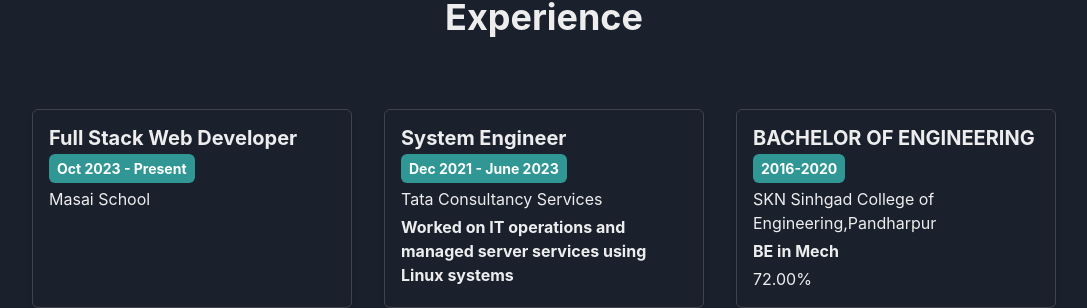
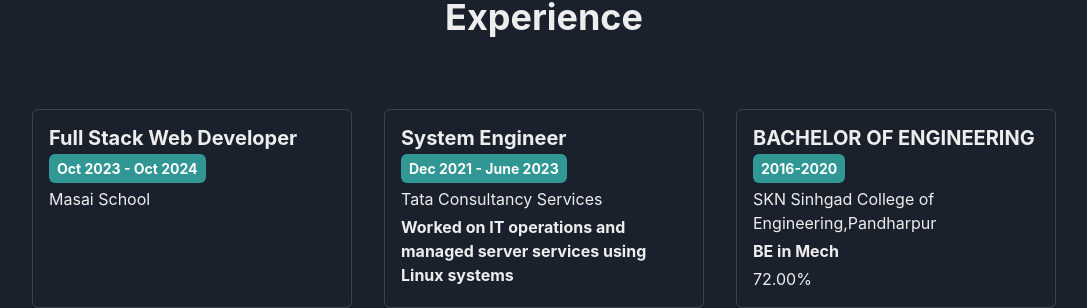
Before and after one commit to AwatadePritam/AwatadePritam.github.io, a React (Vite) app: page / in a window 1280 px wide. Shown: the part 1841-2149 px from the top of the page, without its empty margins (96-1183 px from the left). Built offline with nearby package versions, Linux system fonts and the light colour scheme.

Commit message:
portfolio updated

```diff
--- a/src/components/Experience.jsx
+++ b/src/components/Experience.jsx
@@ -7,7 +7,7 @@
   const experiences = [
     {
       title: 'Full Stack Web Developer',
-      date: 'Oct 2023 - Present',
+      date: 'Oct 2023 - Oct 2024',
       institution: "Masai School",
       degree: '',
       grade: '',
```
